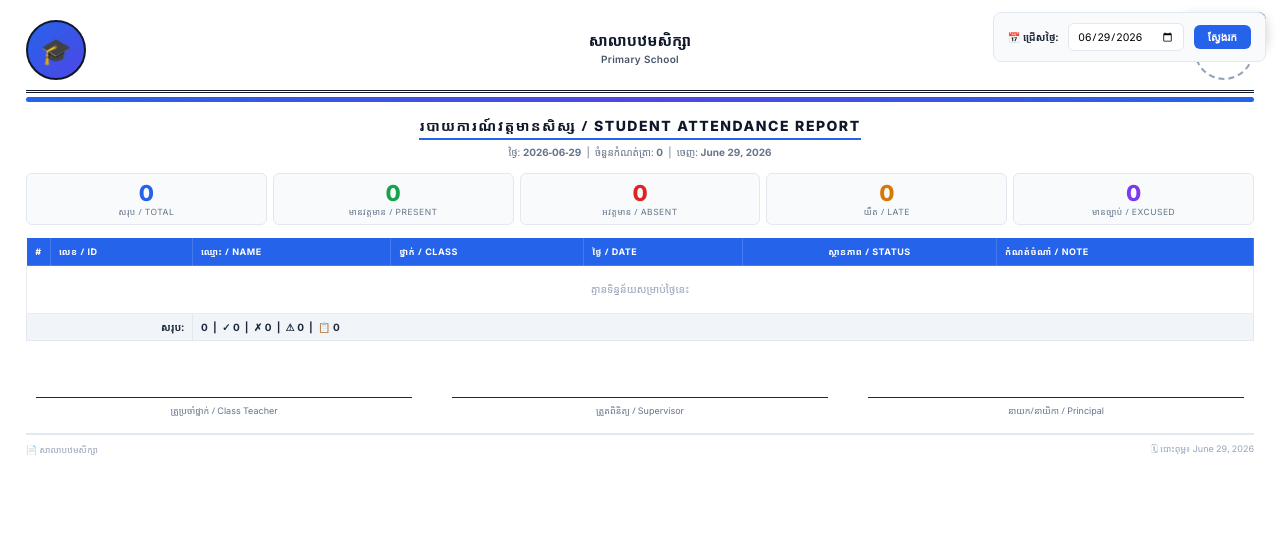
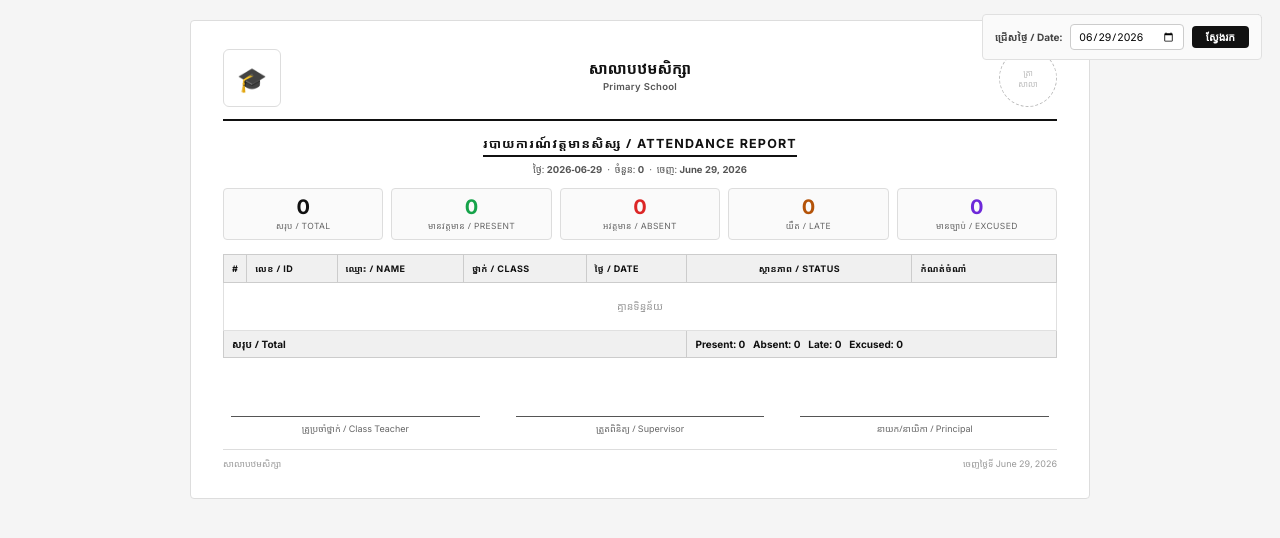
Before and after one commit to kimmi77778888-rgb/school_system.com, a Django app: page /school/reports/attendance/ in a window 1280 px wide. Shown: the top 538 px of the page. Run offline with Django 5.2, Linux system fonts and the light colour scheme; the visitor is signed in with stand-in values (Sample User, id 1); data comes from the database, SQL or seed files in the repository; data that the repository does not hold is empty; parts of the project's set-up code (start-up, migrations or seed data) failed here and were passed over.

Commit message:
feat: clean minimal report design - white background, simple borders, no heavy colors

```diff
--- a/crm/school/templates/school/reports/report_attendance.html
+++ b/crm/school/templates/school/reports/report_attendance.html
@@ -1,98 +1,71 @@
 {% extends 'school/reports/report_base.html' %}
-{% block title %}របាយការណ៍វត្តមានសិស្ស{% endblock %}
-{% block report_title %}របាយការណ៍វត្តមានសិស្ស / Student Attendance Report{% endblock %}
+{% block title %}របាយការណ៍វត្តមាន{% endblock %}
+{% block report_title %}របាយការណ៍វត្តមានសិស្ស / Attendance Report{% endblock %}
 {% block report_meta %}
-  ថ្ងៃ: <strong>{{ date_filter }}</strong> &nbsp;|&nbsp;
-  ចំនួនកំណត់ត្រា: <strong>{{ records|length }}</strong> &nbsp;|&nbsp;
-  ចេញ: <strong>{{ today }}</strong>
+  ថ្ងៃ: <strong>{{ date_filter }}</strong> &nbsp;·&nbsp; ចំនួន: <strong>{{ records|length }}</strong> &nbsp;·&nbsp; ចេញ: <strong>{{ today }}</strong>
 {% endblock %}
+{% block content %}
 
-{% block content %}
-<!-- Filter (screen only) -->
-<form method="get" class="filter-form no-print">
-  <label>📅 ជ្រើសថ្ងៃ:</label>
+<form method="get" class="ff no-print">
+  <label>ជ្រើសថ្ងៃ / Date:</label>
   <input type="date" name="date" value="{{ date_filter }}">
   <button type="submit">ស្វែងរក</button>
 </form>
 
-<!-- Summary -->
-<div class="info-row">
-  <div class="info-box"><div class="v">{{ records|length }}</div><div class="l">សរុប / Total</div></div>
-  <div class="info-box g"><div class="v">{{ present }}</div><div class="l">មានវត្តមាន / Present</div></div>
-  <div class="info-box r"><div class="v">{{ absent }}</div><div class="l">អវត្តមាន / Absent</div></div>
-  <div class="info-box a"><div class="v">{{ late }}</div><div class="l">យឺត / Late</div></div>
-  <div class="info-box p"><div class="v">{{ excused }}</div><div class="l">មានច្បាប់ / Excused</div></div>
+<div class="boxes">
+  <div class="box"><div class="v">{{ records|length }}</div><div class="l">សរុប / Total</div></div>
+  <div class="box g"><div class="v">{{ present }}</div><div class="l">មានវត្តមាន / Present</div></div>
+  <div class="box r"><div class="v">{{ absent }}</div><div class="l">អវត្តមាន / Absent</div></div>
+  <div class="box a"><div class="v">{{ late }}</div><div class="l">យឺត / Late</div></div>
+  <div class="box p"><div class="v">{{ excused }}</div><div class="l">មានច្បាប់ / Excused</div></div>
   {% if records|length > 0 %}
-  <div class="info-box g">
-    <div class="v">{% widthratio present records|length 100 %}%</div>
-    <div class="l">អត្រាវត្តមាន / Rate</div>
-  </div>
+  <div class="box g"><div class="v">{% widthratio present records|length 100 %}%</div><div class="l">អត្រា / Rate</div></div>
   {% endif %}
 </div>
 
-<!-- Table -->
 <table>
   <thead>
     <tr>
-      <th style="width:24px;text-align:center;">#</th>
+      <th style="width:22px;text-align:center;">#</th>
       <th>លេខ / ID</th>
       <th>ឈ្មោះ / Name</th>
       <th>ថ្នាក់ / Class</th>
       <th>ថ្ងៃ / Date</th>
       <th style="text-align:center;">ស្ថានភាព / Status</th>
-      <th>កំណត់ចំណាំ / Note</th>
+      <th>កំណត់ចំណាំ</th>
     </tr>
   </thead>
   <tbody>
     {% for r in records %}
     <tr>
-      <td style="text-align:center;">{{ forloop.counter }}</td>
+      <td style="text-align:center;color:#888;">{{ forloop.counter }}</td>
       <td><strong>{{ r.student.student_id }}</strong></td>
       <td>{{ r.student.first_name }} {{ r.student.last_name }}</td>
       <td>{{ r.student.classroom|default:"—" }}</td>
       <td>{{ r.date }}</td>
       <td style="text-align:center;">
-        {% if r.status == 'P' %}<span class="b b-P">✓ មានវត្តមាន</span>
-        {% elif r.status == 'A' %}<span class="b b-A">✗ អវត្តមាន</span>
-        {% elif r.status == 'L' %}<span class="b b-L">⚠ យឺត</span>
-        {% else %}<span class="b b-E">📋 មានច្បាប់</span>{% endif %}
+        {% if r.status == 'P' %}<span class="b b-P">Present</span>
+        {% elif r.status == 'A' %}<span class="b b-A">Absent</span>
+        {% elif r.status == 'L' %}<span class="b b-L">Late</span>
+        {% else %}<span class="b b-E">Excused</span>{% endif %}
       </td>
       <td>{{ r.note|default:"—" }}</td>
     </tr>
     {% empty %}
-    <tr><td colspan="7" style="text-align:center;color:#94a3b8;padding:16px;">គ្មានទិន្នន័យសម្រាប់ថ្ងៃនេះ</td></tr>
+    <tr><td colspan="7" style="text-align:center;color:#999;padding:16px;">គ្មានទិន្នន័យ</td></tr>
     {% endfor %}
   </tbody>
   <tfoot>
     <tr>
-      <td colspan="2" style="text-align:right;">សរុប:</td>
-      <td colspan="5">
-        <strong>{{ records|length }}</strong> &nbsp;|&nbsp;
-        ✓ {{ present }} &nbsp;|&nbsp;
-        ✗ {{ absent }} &nbsp;|&nbsp;
-        ⚠ {{ late }} &nbsp;|&nbsp;
-        📋 {{ excused }}
-      </td>
+      <td colspan="5">សរុប / Total</td>
+      <td colspan="2"><strong>Present: {{ present }} &nbsp; Absent: {{ absent }} &nbsp; Late: {{ late }} &nbsp; Excused: {{ excused }}</strong></td>
     </tr>
   </tfoot>
 </table>
 
-<!-- Signatures -->
 <div class="sigs">
-  <div class="sig">
-    <div class="name"></div>
-    <div class="line"></div>
-    <div class="lbl">គ្រូប្រចាំថ្នាក់ / Class Teacher</div>
-  </div>
-  <div class="sig">
-    <div class="name"></div>
-    <div class="line"></div>
-    <div class="lbl">ត្រួតពិនិត្យ / Supervisor</div>
-  </div>
-  <div class="sig">
-    <div class="name"></div>
-    <div class="line"></div>
-    <div class="lbl">នាយក/នាយិកា / Principal</div>
-  </div>
+  <div class="sig"><div class="name"></div><div class="line"></div><div class="lbl">គ្រូប្រចាំថ្នាក់ / Class Teacher</div></div>
+  <div class="sig"><div class="name"></div><div class="line"></div><div class="lbl">ត្រួតពិនិត្យ / Supervisor</div></div>
+  <div class="sig"><div class="name"></div><div class="line"></div><div class="lbl">នាយក/នាយិកា / Principal</div></div>
 </div>
 {% endblock %}
--- a/crm/school/templates/school/reports/report_base.html
+++ b/crm/school/templates/school/reports/report_base.html
@@ -5,106 +5,105 @@
 <meta charset="UTF-8"/>
 <meta name="viewport" content="width=device-width,initial-scale=1.0"/>
 <title>{% block title %}របាយការណ៍{% endblock %} — {{ school.school_name }}</title>
-<link href="https://fonts.googleapis.com/css2?family=Noto+Sans+Khmer:wght@300;400;500;600;700;800;900&family=Inter:wght@400;500;600;700;800&display=swap" rel="stylesheet"/>
+<link href="https://fonts.googleapis.com/css2?family=Noto+Sans+Khmer:wght@300;400;500;600;700;800&family=Inter:wght@400;500;600;700&display=swap" rel="stylesheet"/>
 {% if school.favicon %}<link rel="icon" href="{{ school.favicon|safe_url }}">{% endif %}
 <style>
 *{box-sizing:border-box;margin:0;padding:0;}
-body{font-family:'Noto Sans Khmer','Inter',sans-serif;font-size:11px;color:#1e293b;background:#fff;padding:20px 26px;}
+body{font-family:'Noto Sans Khmer','Inter',sans-serif;font-size:11px;color:#111;background:#f5f5f5;padding:20px;}
 
-/* ══ SCHOOL HEADER ══ */
-.rh{display:flex;align-items:center;gap:14px;padding-bottom:10px;border-bottom:3px double #0f172a;}
-.rh-logo{width:60px;height:60px;border-radius:50%;overflow:hidden;border:2px solid #0f172a;flex-shrink:0;display:flex;align-items:center;justify-content:center;font-size:1.6rem;background:linear-gradient(135deg,{{ school.primary_color }},{{ school.secondary_color }});color:#fff;}
-.rh-logo img{width:100%;height:100%;object-fit:contain;}
-.rh-center{flex:1;text-align:center;}
-.rh-center .km{font-size:15px;font-weight:900;color:#0f172a;line-height:1.3;}
-.rh-center .en{font-size:10px;color:#475569;font-weight:600;letter-spacing:.3px;margin-top:1px;}
-.rh-center .sub{font-size:9px;color:#64748b;margin-top:3px;line-height:1.5;}
-.rh-right{text-align:center;flex-shrink:0;}
-.rh-stamp{width:60px;height:60px;border:2px dashed #94a3b8;border-radius:50%;display:flex;align-items:center;justify-content:center;font-size:8px;color:#94a3b8;text-align:center;line-height:1.3;}
+/* ── PAGE WRAPPER ── */
+.page{background:#fff;max-width:900px;margin:0 auto;padding:28px 32px;border:1px solid #ddd;border-radius:4px;}
 
-/* color bar */
-.rh-bar{height:5px;background:linear-gradient(90deg,{{ school.primary_color }},{{ school.secondary_color }},{{ school.primary_color }});margin:4px 0 14px;border-radius:3px;}
+/* ── HEADER ── */
+.hd{display:flex;align-items:center;gap:16px;padding-bottom:12px;border-bottom:2px solid #111;}
+.hd-logo{width:58px;height:58px;border-radius:6px;overflow:hidden;flex-shrink:0;display:flex;align-items:center;justify-content:center;font-size:1.5rem;border:1px solid #ddd;}
+.hd-logo img{width:100%;height:100%;object-fit:contain;}
+.hd-mid{flex:1;text-align:center;}
+.hd-mid .kh{font-size:15px;font-weight:800;color:#111;line-height:1.3;}
+.hd-mid .en{font-size:9.5px;color:#555;font-weight:600;margin-top:1px;letter-spacing:.3px;}
+.hd-mid .sub{font-size:9px;color:#888;margin-top:4px;line-height:1.6;}
+.hd-stamp{width:58px;height:58px;border:1.5px dashed #bbb;border-radius:50%;display:flex;align-items:center;justify-content:center;font-size:8px;color:#bbb;text-align:center;line-height:1.4;flex-shrink:0;}
 
-/* ══ REPORT TITLE ══ */
-.rt{text-align:center;margin-bottom:14px;}
-.rt h2{font-size:14px;font-weight:900;text-transform:uppercase;letter-spacing:1.5px;color:#0f172a;display:inline-block;border-bottom:2px solid {{ school.primary_color }};padding-bottom:3px;}
-.rt-sub{font-size:10px;color:#64748b;margin-top:5px;}
-.rt-badge{display:inline-block;background:{{ school.primary_color }};color:#fff;font-size:9px;font-weight:700;padding:2px 10px;border-radius:12px;margin-top:4px;letter-spacing:.5px;}
+/* ── REPORT TITLE ── */
+.rt{text-align:center;margin:14px 0 12px;}
+.rt h2{font-size:12.5px;font-weight:800;text-transform:uppercase;letter-spacing:1.2px;color:#111;border-bottom:2px solid #111;display:inline-block;padding-bottom:3px;}
+.rt-meta{font-size:9.5px;color:#555;margin-top:6px;}
 
-/* ══ INFO BOX ══ */
-.info-row{display:flex;gap:6px;margin-bottom:12px;flex-wrap:wrap;}
-.info-box{flex:1;min-width:100px;background:#f8fafc;border:1px solid #e2e8f0;border-radius:6px;padding:7px 10px;text-align:center;}
-.info-box .v{font-size:22px;font-weight:900;color:{{ school.primary_color }};line-height:1;}
-.info-box .l{font-size:8.5px;color:#64748b;text-transform:uppercase;letter-spacing:.5px;margin-top:3px;}
-.info-box.g .v{color:#16a34a;}
-.info-box.r .v{color:#dc2626;}
-.info-box.a .v{color:#d97706;}
-.info-box.p .v{color:#7c3aed;}
+/* ── SUMMARY BOXES ── */
+.boxes{display:flex;gap:8px;margin-bottom:14px;flex-wrap:wrap;}
+.box{flex:1;min-width:80px;border:1px solid #ddd;border-radius:4px;padding:8px;text-align:center;background:#fafafa;}
+.box .v{font-size:20px;font-weight:800;color:#111;line-height:1;}
+.box .l{font-size:8.5px;color:#666;text-transform:uppercase;letter-spacing:.4px;margin-top:3px;}
+.box.g .v{color:#16a34a;}
+.box.r .v{color:#dc2626;}
+.box.a .v{color:#b45309;}
+.box.p .v{color:#6d28d9;}
+.box.b .v{color:#1d4ed8;}
 
-/* ══ TABLE ══ */
+/* ── TABLE ── */
 table{width:100%;border-collapse:collapse;margin-bottom:14px;font-size:10.5px;}
-thead tr{background:{{ school.primary_color }};}
-thead th{color:#fff;padding:7px 8px;text-align:left;font-weight:700;font-size:9px;text-transform:uppercase;letter-spacing:.5px;white-space:nowrap;border:1px solid rgba(255,255,255,.15);}
-tbody tr:nth-child(even){background:#f8fafc;}
-tbody tr:hover{background:#eff6ff;}
-tbody td{padding:6px 8px;border:1px solid #e9edf2;vertical-align:middle;line-height:1.4;}
-tfoot td{padding:6px 8px;font-weight:700;border-top:2px solid #0f172a;background:#f1f5f9;font-size:10px;border:1px solid #e2e8f0;}
+thead th{background:#f0f0f0;color:#111;padding:7px 8px;text-align:left;font-weight:700;font-size:9px;text-transform:uppercase;letter-spacing:.4px;border:1px solid #ccc;white-space:nowrap;}
+tbody td{padding:6px 8px;border:1px solid #e0e0e0;vertical-align:middle;line-height:1.4;}
+tbody tr:nth-child(even){background:#fafafa;}
+tfoot td{padding:6px 8px;font-weight:700;border:1px solid #ccc;background:#f0f0f0;font-size:10px;}
 
-/* ══ BADGES ══ */
-.b{display:inline-block;padding:2px 8px;border-radius:10px;font-size:9px;font-weight:700;white-space:nowrap;}
-.b-P,.b-ok{background:#dcfce7;color:#166534;}
-.b-A,.b-fail{background:#fee2e2;color:#991b1b;}
+/* ── BADGES ── */
+.b{display:inline-block;padding:1px 7px;border-radius:10px;font-size:9px;font-weight:700;}
+.b-P{background:#dcfce7;color:#166534;}
+.b-A{background:#fee2e2;color:#991b1b;}
 .b-L{background:#fef9c3;color:#854d0e;}
-.b-E{background:#dbeafe;color:#1e40af;}
+.b-E{background:#e0e7ff;color:#3730a3;}
 .b-GA{background:#dcfce7;color:#166534;}
 .b-GB{background:#dbeafe;color:#1e40af;}
 .b-GC{background:#fef9c3;color:#854d0e;}
 .b-GD{background:#ffedd5;color:#9a3412;}
 .b-GF{background:#fee2e2;color:#991b1b;}
 
-/* ══ STUDENT INFO CARD ══ */
-.s-card{border:1px solid #e2e8f0;border-radius:8px;overflow:hidden;margin-bottom:14px;}
-.s-card-head{background:{{ school.primary_color }};color:#fff;padding:7px 12px;font-weight:800;font-size:10.5px;letter-spacing:.3px;}
-.s-card table{margin:0;}
-.s-card td{padding:5px 10px;border:1px solid #f1f5f9;background:transparent;font-size:10.5px;}
-.s-card td:first-child,.s-card td:nth-child(3){color:#64748b;width:110px;white-space:nowrap;font-weight:600;}
-.s-card td:nth-child(2),.s-card td:nth-child(4){font-weight:700;}
+/* ── INFO CARD ── */
+.ic{border:1px solid #ddd;border-radius:4px;overflow:hidden;margin-bottom:14px;}
+.ic-head{background:#f0f0f0;padding:6px 10px;font-weight:700;font-size:10px;letter-spacing:.2px;border-bottom:1px solid #ddd;}
+.ic table{margin:0;}
+.ic td{border:1px solid #eee!important;background:transparent!important;font-size:10.5px;padding:5px 9px!important;}
+.ic td:first-child,.ic td:nth-child(3){color:#666;width:105px;font-weight:600;}
 
-/* ══ SECTION TITLE ══ */
-.sec{font-weight:800;font-size:10px;text-transform:uppercase;letter-spacing:.8px;color:#fff;margin:14px 0 0;padding:5px 10px;background:{{ school.secondary_color }};border-radius:4px 4px 0 0;}
-.sec+table{margin-top:0;border-radius:0 0 4px 4px;}
+/* ── SECTION TITLE ── */
+.sec{font-weight:700;font-size:9.5px;text-transform:uppercase;letter-spacing:.6px;color:#111;margin:14px 0 0;padding:5px 9px;background:#f0f0f0;border:1px solid #ddd;border-bottom:none;}
 
-/* ══ SIGNATURES ══ */
-.sigs{display:flex;justify-content:space-around;margin-top:40px;gap:20px;page-break-inside:avoid;}
-.sig{text-align:center;flex:1;}
-.sig .line{border-top:1.5px solid #1e293b;margin:0 10px 6px;}
-.sig .name{font-size:10px;font-weight:700;color:#0f172a;min-height:16px;}
-.sig .lbl{font-size:9px;color:#64748b;}
+/* ── SIGNATURES ── */
+.sigs{display:flex;gap:20px;margin-top:44px;justify-content:space-around;page-break-inside:avoid;}
+.sig{flex:1;text-align:center;}
+.sig .name{min-height:14px;font-size:10px;font-weight:700;color:#111;}
+.sig .line{border-top:1px solid #555;margin:0 8px 5px;}
+.sig .lbl{font-size:9px;color:#666;}
 
-/* ══ FOOTER ══ */
-.rf{border-top:2px solid #e2e8f0;padding-top:7px;margin-top:16px;display:flex;justify-content:space-between;color:#94a3b8;font-size:9px;}
-.rf span{display:flex;align-items:center;gap:4px;}
+/* ── FOOTER ── */
+.ft{border-top:1px solid #ddd;padding-top:7px;margin-top:14px;display:flex;justify-content:space-between;font-size:9px;color:#999;}
 
-/* ══ PRINT CONTROLS ══ */
-.no-print{position:fixed;top:12px;right:14px;display:flex;gap:8px;z-index:999;}
-.btn-print{background:{{ school.primary_color }};color:#fff;border:none;border-radius:8px;padding:8px 18px;font-size:11.5px;font-weight:700;cursor:pointer;display:flex;align-items:center;gap:6px;box-shadow:0 4px 12px rgba(0,0,0,.2);}
-.btn-back{background:#fff;color:#0f172a;border:2px solid #0f172a;border-radius:8px;padding:6px 14px;font-size:11.5px;font-weight:700;cursor:pointer;text-decoration:none;}
+/* ── FILTER FORM ── */
+.ff{background:#fafafa;border:1px solid #e0e0e0;border-radius:4px;padding:9px 12px;margin-bottom:12px;display:flex;gap:10px;align-items:center;flex-wrap:wrap;}
+.ff label{font-weight:700;font-size:10px;color:#444;}
+.ff select,.ff input[type=date]{padding:4px 7px;border:1px solid #ccc;border-radius:4px;font-size:10.5px;font-family:'Noto Sans Khmer','Inter',sans-serif;background:#fff;}
+.ff button{padding:4px 14px;background:#111;color:#fff;border:none;border-radius:4px;font-size:10.5px;cursor:pointer;font-weight:600;}
+.ff button:hover{background:#333;}
 
-/* ══ FILTER FORM ══ */
-.filter-form{background:#f8fafc;border:1px solid #e2e8f0;border-radius:8px;padding:10px 14px;margin-bottom:14px;display:flex;gap:10px;align-items:center;flex-wrap:wrap;}
-.filter-form label{font-weight:700;font-size:10px;white-space:nowrap;}
-.filter-form select,.filter-form input[type=date]{padding:5px 8px;border:1px solid #e2e8f0;border-radius:6px;font-size:10.5px;font-family:'Noto Sans Khmer','Inter',sans-serif;}
-.filter-form button{padding:5px 14px;background:{{ school.primary_color }};color:#fff;border:none;border-radius:6px;font-size:10.5px;cursor:pointer;font-weight:700;}
+/* ── PRINT CONTROLS ── */
+.no-print{position:fixed;top:14px;right:18px;display:flex;gap:8px;z-index:999;}
+.btn-back{background:#fff;color:#111;border:1.5px solid #111;border-radius:6px;padding:7px 15px;font-size:11px;font-weight:700;cursor:pointer;text-decoration:none;}
+.btn-print{background:#111;color:#fff;border:none;border-radius:6px;padding:7px 18px;font-size:11px;font-weight:700;cursor:pointer;}
+.btn-back:hover{background:#f5f5f5;}
+.btn-print:hover{background:#333;}
 
 @media print{
-  .no-print{display:none!important;}
-  .filter-form{display:none!important;}
-  body{padding:8px 14px;}
-  thead tr{-webkit-print-color-adjust:exact;print-color-adjust:exact;}
-  .info-box,.rh-logo,.rh-bar,.sec,.s-card-head{-webkit-print-color-adjust:exact;print-color-adjust:exact;}
+  body{background:#fff;padding:0;}
+  .no-print,.ff{display:none!important;}
+  .page{border:none;padding:10px 16px;max-width:100%;}
+  thead th{-webkit-print-color-adjust:exact;print-color-adjust:exact;}
+  .b{-webkit-print-color-adjust:exact;print-color-adjust:exact;}
+  .ic-head{-webkit-print-color-adjust:exact;print-color-adjust:exact;}
+  .sec{-webkit-print-color-adjust:exact;print-color-adjust:exact;}
+  .box{-webkit-print-color-adjust:exact;print-color-adjust:exact;}
+  tr{page-break-inside:avoid;}
   .sigs{page-break-inside:avoid;}
-  table{page-break-inside:auto;}
-  tr{page-break-inside:avoid;}
 }
 </style>
 </head>
@@ -113,42 +112,43 @@ tfoot td{padding:6px 8px;font-weight:700;border-top:2px solid #0f172a;background
 <!-- Print Controls -->
 <div class="no-print">
   <a href="javascript:history.back()" class="btn-back">← ត្រឡប់</a>
-  <button class="btn-print" onclick="window.print()">🖨&nbsp;បោះពុម្ព</button>
+  <button class="btn-print" onclick="window.print()">🖨 បោះពុម្ព</button>
 </div>
 
+<div class="page">
+
   <!-- School Header -->
-<div class="rh">
-  <div class="rh-logo">
+  <div class="hd">
+    <div class="hd-logo">
       {% if school.logo %}<img src="{{ school.logo|safe_url }}" alt="">{% else %}🎓{% endif %}
     </div>
-  <div class="rh-center">
-    <div class="km">{% if school.school_name %}{{ school.school_name }}{% else %}សាលាបឋមសិក្សា{% endif %}</div>
+    <div class="hd-mid">
+      <div class="kh">{{ school.school_name }}</div>
       {% if school.school_name_en %}<div class="en">{{ school.school_name_en }}</div>{% endif %}
       <div class="sub">
-      {% if school.address %}📍 {{ school.address }}{% endif %}
+        {% if school.address %}{{ school.address }}{% endif %}
         {% if school.phone %} &nbsp;|&nbsp; ☎ {{ school.phone }}{% endif %}
-      {% if school.email %} &nbsp;|&nbsp; ✉ {{ school.email }}{% endif %}
+        {% if school.email %} &nbsp;|&nbsp; {{ school.email }}{% endif %}
       </div>
     </div>
-  <div class="rh-right">
-    <div class="rh-stamp">ត្រា<br>សាលា</div>
+    <div class="hd-stamp">ត្រា<br>សាលា</div>
   </div>
-</div>
-<div class="rh-bar"></div>
 
   <!-- Report Title -->
   <div class="rt">
     <h2>{% block report_title %}របាយការណ៍{% endblock %}</h2>
-  <div class="rt-sub">{% block report_meta %}{% endblock %}</div>
+    <div class="rt-meta">{% block report_meta %}{% endblock %}</div>
   </div>
 
   {% block content %}{% endblock %}
 
   <!-- Footer -->
-<div class="rf">
-  <span>📄 {{ school.school_name }}</span>
-  <span>🗓 បោះពុម្ព៖ {{ today }}</span>
+  <div class="ft">
+    <span>{{ school.school_name }}</span>
+    <span>ចេញថ្ងៃទី {{ today }}</span>
   </div>
+
+</div><!-- /page -->
 
 <script>
 if(window.location.search.includes('autoprint=1')){
```
Also changed, not shown: crm/school/templates/school/reports/report_scores.html (+24 -42 lines), crm/school/templates/school/reports/report_student_detail.html (+40 -72 lines), crm/school/templates/school/reports/report_students.html (+14 -29 lines), crm/school/templates/school/reports/report_teachers.html (+13 -31 lines). Lines whose indentation alone changed are shown as unchanged.
